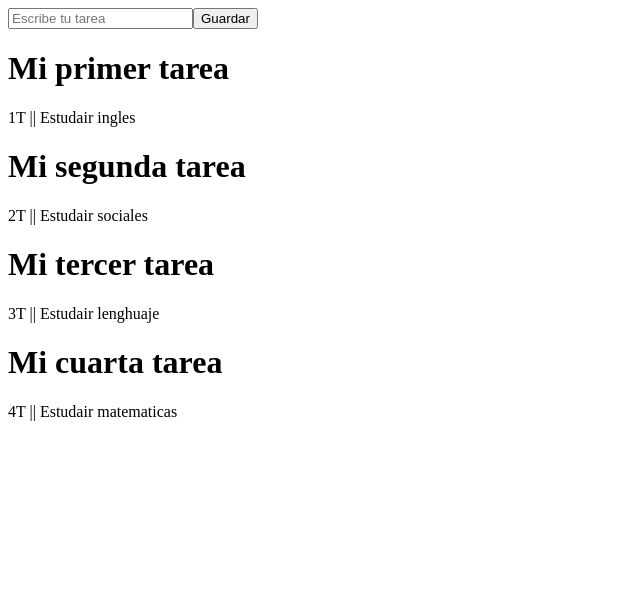
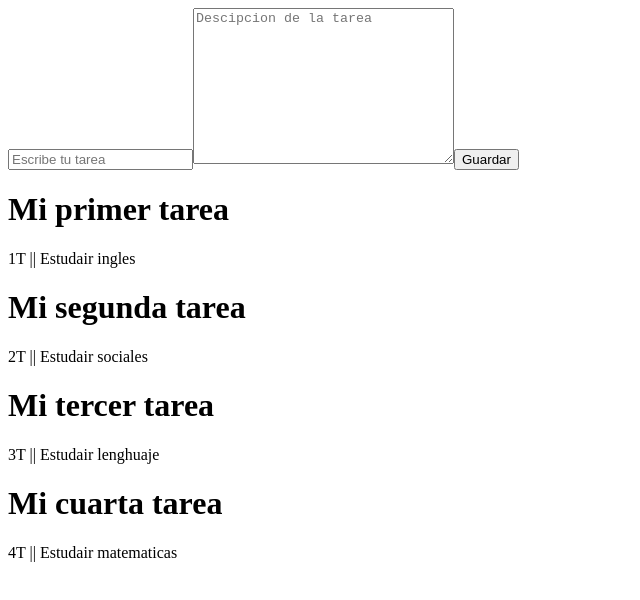
Before and after one commit to StevenCalderon/React-ToDo, a React (Vite) app: page / in a window 1280 px wide. Shown: the top 600 px of the page, without its empty margins (0-640 px from the left). Built offline with nearby package versions, Linux system fonts and the light colour scheme.

Commit message:
Add new task with title and description,not styles css

```diff
--- a/src/App.jsx
+++ b/src/App.jsx
@@ -10,20 +10,21 @@ export default function App() {
     setTasks(data);
   }, []);
 
-  const createTask = (taskTitle) => {
+  const createTask = (title, description) => {
+    console.log(`Este es el objeto task: \n ${title} \n ${description} `)
     setTasks([
       ...tasks,
       {
-        title: taskTitle,
+        title: title,
         id: tasks.length,
-        description: "Nueva Tarea",
+        description: description,
       },
     ]);
   };
 
   return (
     <>
-      <TaskForm taskTitle={createTask} />
+      <TaskForm task={createTask} />
       <TaskList tasks={tasks} />
     </>
   );
--- /dev/null
+++ b/src/TaskCard.jsx
@@ -0,0 +1,6 @@
+export function TaskCard({ task }) {
+ return <div>
+    <h1>{task.title}</h1>
+    <p>{task.description}</p>
+  </div>;
+}
--- a/src/TaskForm.jsx
+++ b/src/TaskForm.jsx
@@ -1,15 +1,16 @@
 import { useState, useEffect } from "react";
 
-export function TaskForm({taskTitle}) {
+export function TaskForm({ task }) {
   const [title, setTitle] = useState("");
+  const [description, setDescription] = useState("");
 
   const handleSubmit = (e) => {
     e.preventDefault();
-    taskTitle(title)
-
+    task(title, description);
   };
 
-   return (
+
+  return (
     <>
       <form onSubmit={handleSubmit}>
         <input
@@ -18,6 +19,14 @@ export function TaskForm({taskTitle}) {
             setTitle(e.target.value);
           }}
         />
+        <textarea
+          placeholder="Descipcion de la tarea"
+          cols="30"
+          rows="10"
+          onChange={(e) => {
+            setDescription(e.target.value);
+          }}
+        ></textarea>
         <button>Guardar</button>
       </form>
     </>
--- a/src/TaskList.jsx
+++ b/src/TaskList.jsx
@@ -1,18 +1,13 @@
-export function TaskList({tasks}) {
-
-
+import {TaskCard} from "./TaskCard";
+export function TaskList({ tasks }) {
   if (tasks.length === 0) {
     return <h1>No hay tareas aun</h1>;
   }
 
   return (
     <>
-      {tasks.map((tasks) => (
-        <div key={tasks.id}>
-            <h1>{tasks.title}</h1>
-            <p>{tasks.description}</p>
-
-        </div>
+      {tasks.map((tasks,index) => (
+        <TaskCard key={index} task={tasks}/>
       ))}
     </>
   );
```
